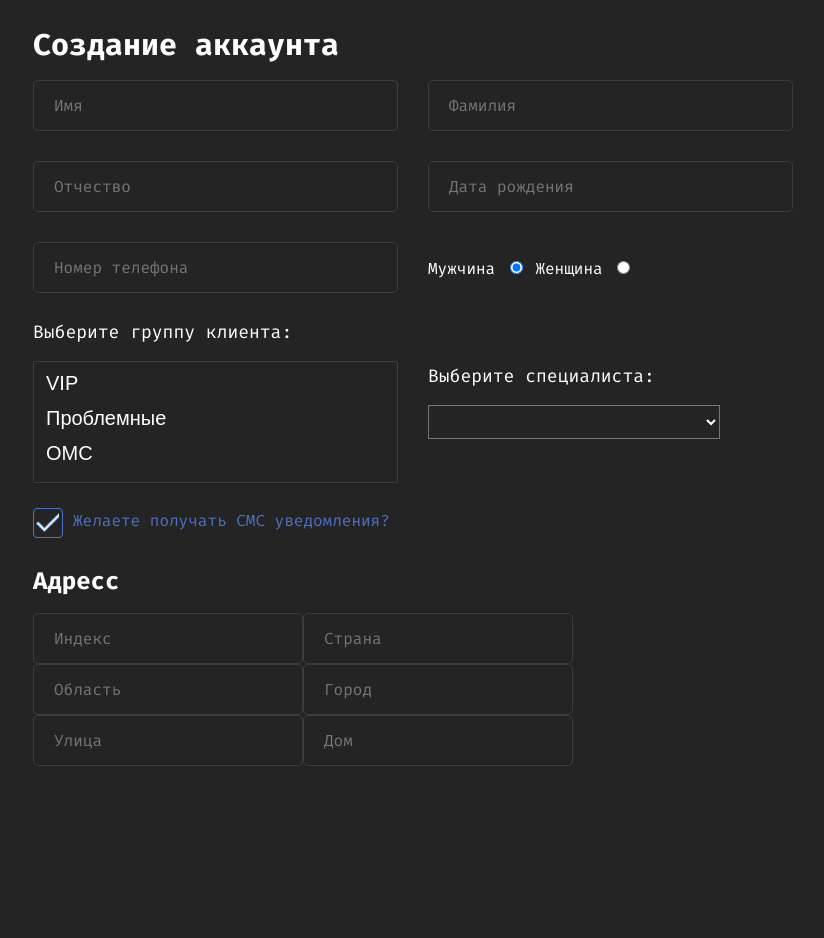
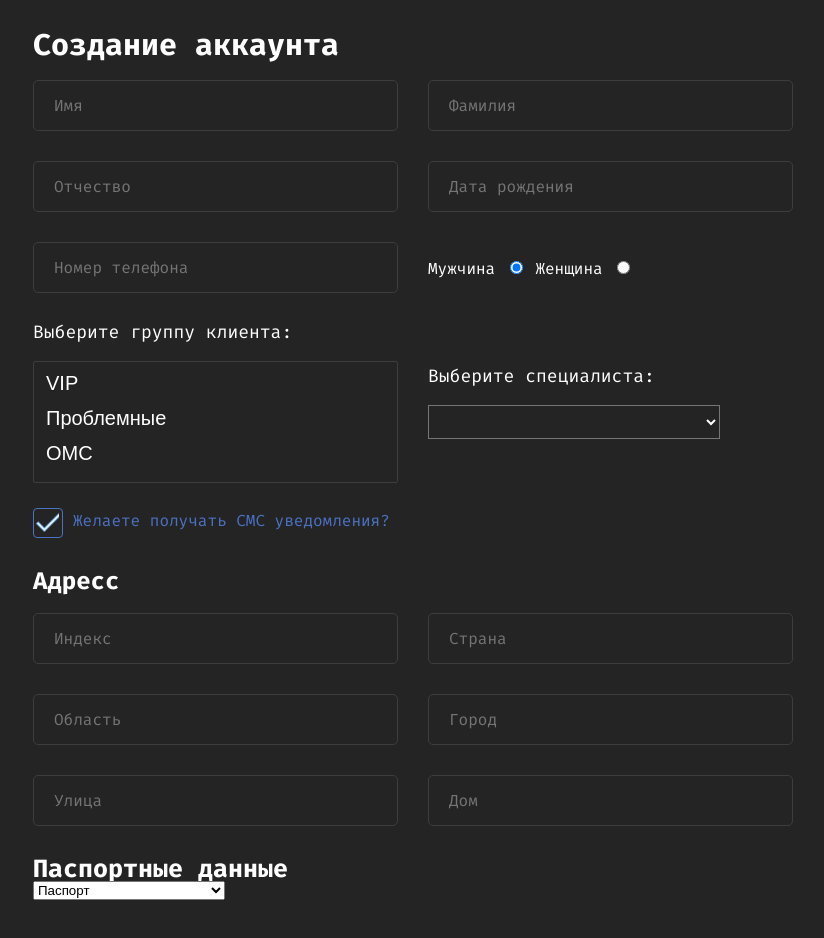
Before and after one commit to ecomeel/signup-vue, a Vue app: page / in a window 1280 px wide. Shown: the top 938 px of the page, without its empty margins (227-1051 px from the left). Before the commit the page ends 816 px from the top, so only its background shows below. Built offline with nearby package versions, Linux system fonts and the light colour scheme.

Commit message:
address section implemented

```diff
--- a/src/components/signUp/SignUp.vue
+++ b/src/components/signUp/SignUp.vue
@@ -126,7 +126,6 @@ export default {
         <label class="checkbox__label">Желаете получать СМС уведомления?</label>
       </div>
     </div>
-
     <div class="address">
       <h2 class="address__title">Адресс</h2>
       <div class="address__inputs">
@@ -137,6 +136,14 @@ export default {
         <input type="text" placeholder="Улица" class="input" />
         <input type="text" placeholder="Дом" class="input" />
       </div>
+    </div>
+    <div class="passport">
+      <h3 class="passport__title">Паспортные данные</h3>
+      <select class="passport__type-selector">
+        <option value="">Паспорт</option>
+        <option value="">Свидетельство о рождении</option>
+        <option value="">Вод. удостоверение</option>
+      </select>
     </div>
   </form>
 </template>
@@ -228,6 +235,23 @@ export default {
   }
   &__inputs {
     margin-top: 20px;
+    display: flex;
+    flex-wrap: wrap;
+    gap: 30px;
+
+    & > * {
+      flex: 1 0 48%;
+    }
+  }
+}
+.passport {
+  margin-top: 30px;
+  &__title {
+    font-size: 25px;
+    font-weight: 700;
+  }
+  &__type-selector {
+
   }
 }
 .checkbox {
```
